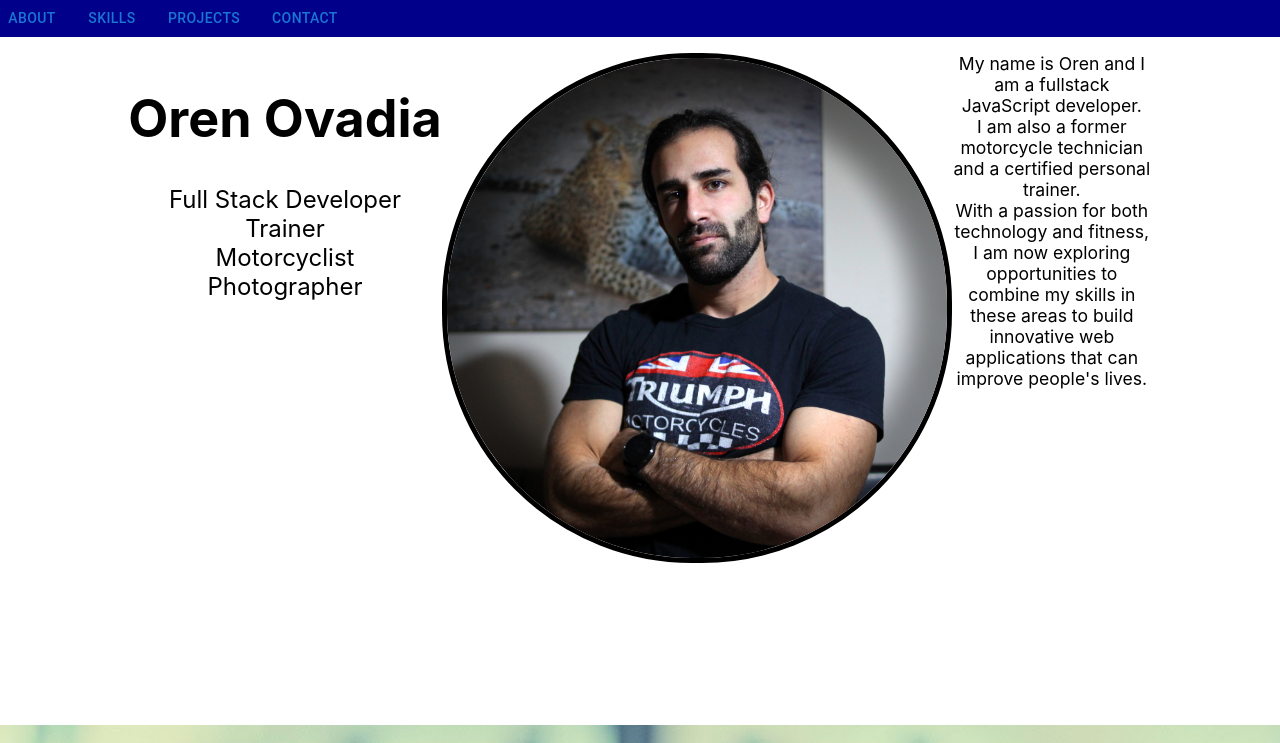
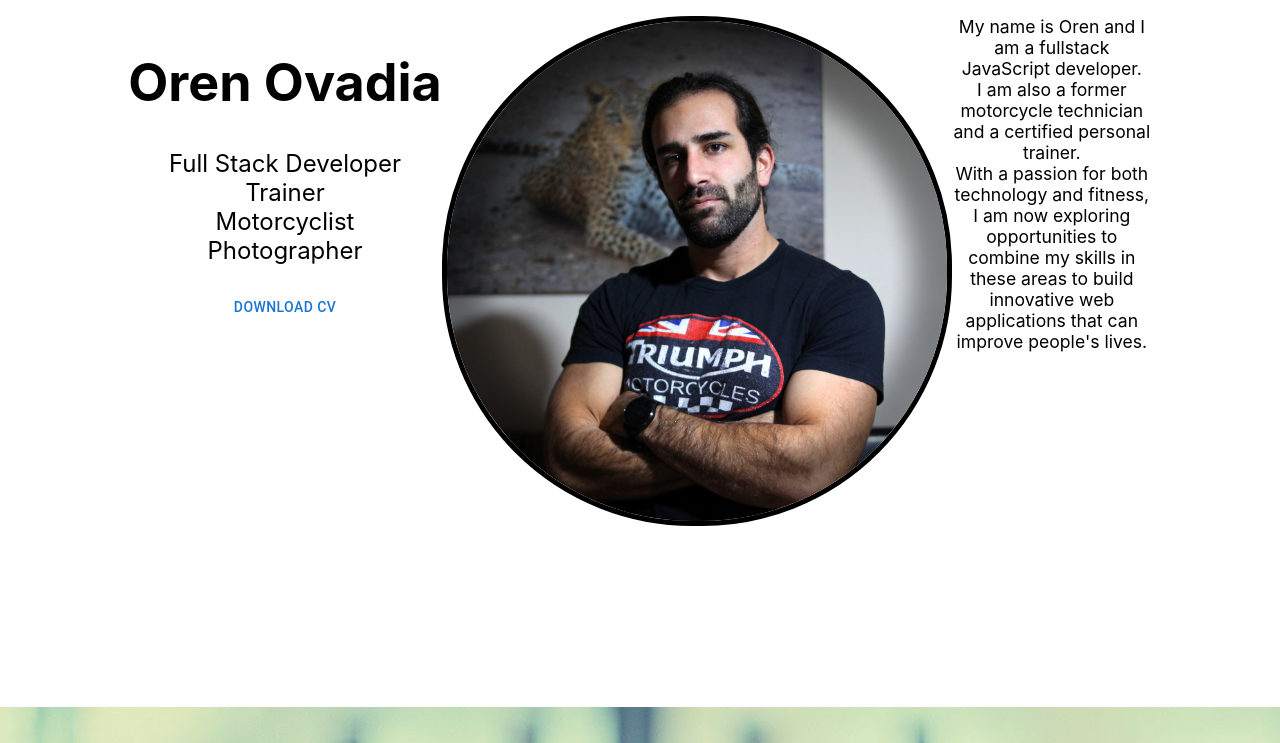
Before and after one commit to oreno26/portfolio-react, a React (Create React App) app: page /contact in a window 1280 px wide. Shown: the top 743 px of the page. Built offline with nearby package versions, Linux system fonts and the light colour scheme.

Commit message:
contact me done

```diff
--- a/src/App.js
+++ b/src/App.js
@@ -13,7 +13,7 @@ function App() {
   return (
     <div className="App">
       <header className="App-header" >
-        <Nav />
+        {/* <Nav /> */}
        {/* <Footer /> */}
        <About />
        <Projects />
--- a/src/components/About.js
+++ b/src/components/About.js
@@ -1,6 +1,9 @@
 import Projects from "./Projects";
 import image from "./img/profile.jpg"
 import Box from "@mui/material/Box";
+import CVButton from "./Button";
+
+
 
 const About = (props) => {
   return (
@@ -8,6 +11,7 @@ const About = (props) => {
       <div>
         <h1>Oren Ovadia</h1>
         <p style={{ fontSize: "1.5rem" }}>Full Stack Developer<br/>Trainer<br/>Motorcyclist<br/>Photographer</p>
+        <CVButton url="./CV/Oren_Ovadia_CV.pdf" filename="Oren_Ovadia_CV.pdf" />
       </div>
       <img src={image} alt="profile" width={'500px'} height={'500px'} style={{border:'5px black solid', borderRadius:'250px'}} />
       <div style={{width: '25vh', fontSize:'1.1rem'}}>
--- /dev/null
+++ b/src/components/Button.js
@@ -0,0 +1,25 @@
+import  Button from "@mui/material/Button";
+
+const CVButton = ({url, filename}) => {
+  const handleClick = async() => {
+    await fetch(url)
+      .then((response) => response.blob())
+      .then((blob) => {
+        const url = window.URL.createObjectURL(new Blob([blob]));
+        const link = document.createElement('a');
+        link.href = url;
+        link.setAttribute('download', filename);
+        document.body.appendChild(link);
+        link.click();
+        link.parentNode.removeChild(link);
+      });
+  };
+
+  return (
+    <>
+    <Button style={{backgroundColor:'white'}} onClick={handleClick}>Download CV</Button>
+    </>
+  );
+};
+
+export default CVButton;
--- a/src/components/Projects.js
+++ b/src/components/Projects.js
@@ -10,7 +10,8 @@ import Mem from "./img/memory.jpg"
 const Projects = (props) => {
   return (
     <Box sx={{m: 2}} style={{ width: "60vw", height:'100vh' }}>
-      <Carousel>
+      <h1>Projects</h1>
+      <Carousel >
         <div >
           <img src={WTR}  />
           <p className="legend"><a href="https://wtr.onrender.com">Weather The Ride</a><br/>
--- a/src/components/contact.js
+++ b/src/components/contact.js
@@ -1,32 +1,61 @@
 import Box from "@mui/material/Box";
 import TextField from "@mui/material/TextField";
 import  Button  from "@mui/material/Button";
+import { useState } from "react";
 
 const Contact = (props) => {
+const [email, setEmail] = useState("")
+const [name, setName] = useState("")
+const [msg, setMsg] = useState("")
+
+
+   const handleClick = (e) =>{
+    console.log(email);
+    console.log(name);
+    console.log(msg);
+    e.preventDefault();
+    fetch('https://formspree.io/f/mknaynvn', {
+      method: 'POST',
+      body: JSON.stringify({ name, email, msg }),
+      headers: { 'Content-Type': 'application/json' },
+    })
+      .then((res) => {
+      if(res.ok){
+        alert("Thank you for reaching out!")
+      }else{
+        alert("something went wrong please check your info")
+      }
+      })
+      .catch((err) => {
+        console.error(err);
+      });
+   }
   return (
     <>
       <Box component="form" sx={{ m: 2 }} style={{ textAlign: "center" }}>
         <h1>Get in Touch</h1>
         <TextField
           style={{ backgroundColor: "white", marginRight:'5px', marginBottom:'10px' }}
-        //   sx={{ m: 1 }}
+         onChange={(e)=> setEmail(e.target.value)}
           label="Email"
+
           type="email"
         />
         <TextField
           style={{ backgroundColor: "white" }}
-        //   sx={{ m: 1 }}
+          onChange={(e)=> setName(e.target.value)}
           label="Full Name"
         />
         <br />
         <TextField
           style={{ backgroundColor: "white", width:'100%' }}
+          onChange={(e)=>setMsg(e.target.value)}
           multiline
           label="Message"
           rows={5}
         />
         <br />
-        <Button style={{backgroundColor: "white"}} >Send </Button>
+        <Button onClick={handleClick} style={{backgroundColor: "white"}} >Send </Button>
       </Box>
     </>
   );
```
Also changed, not shown: 1 other file (tests, documents, lock files or other folders).
